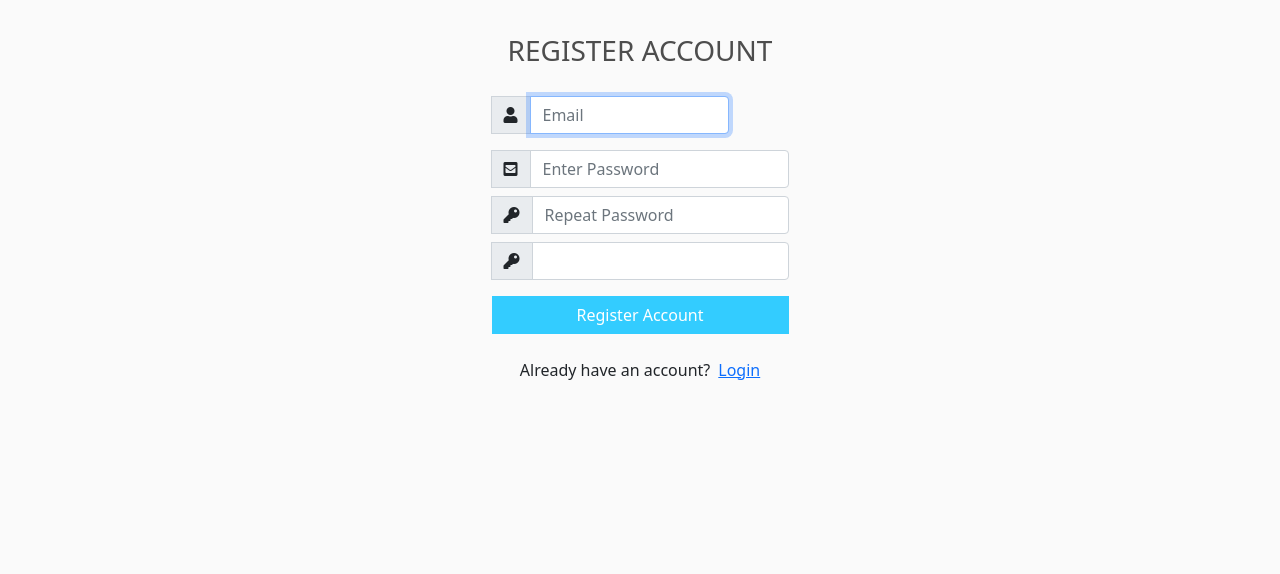
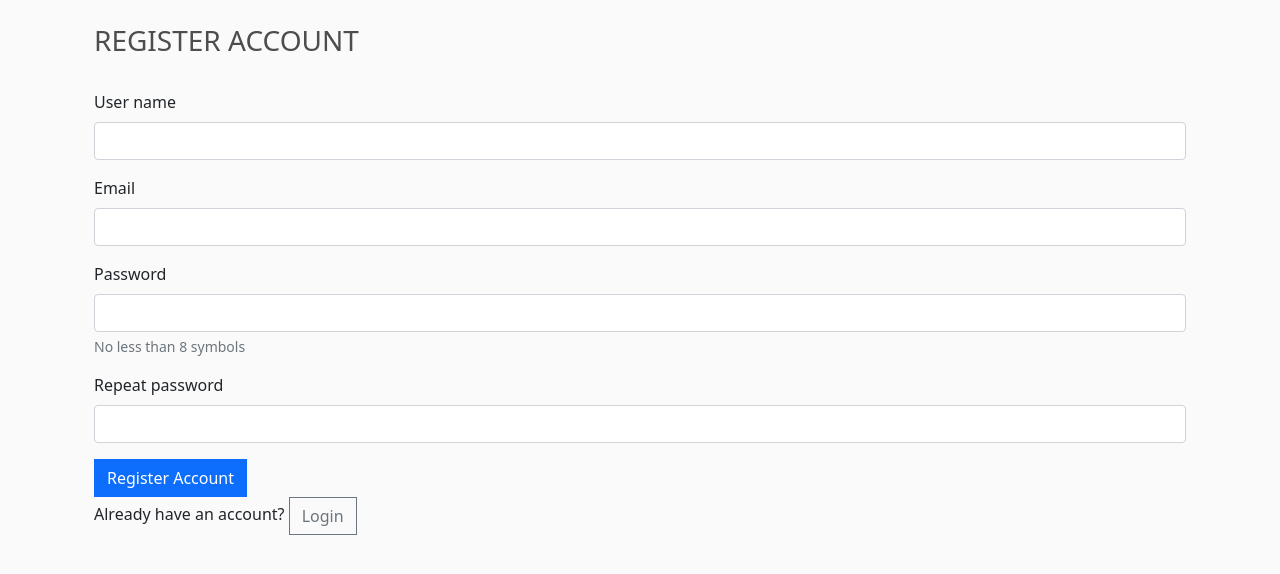
Before and after one commit to repeckadonatas/Music-store, a Django app: page /register/ in a window 1280 px wide. Shown: the part 86-660 px from the top of the page. Run offline with Django 3.2, Linux system fonts and the light colour scheme; some libraries are stand-ins or nearby versions.

Commit message:
music store

```diff
--- a/musicstore/static/css/main.css
+++ b/musicstore/static/css/main.css
@@ -115,3 +115,28 @@ h1,h2,h3,h4,h5,h6{
 .mb-3{
     width: 80%;
 }
+
+.login_btn {
+    width: 100%;
+    background: #33ccff !important;
+    color: white !important;
+}
+
+.login_btn:focus {
+    box-shadow: none !important;
+    outline: 0px !important;
+}
+
+.user_card {
+    margin-top: auto;
+    margin-bottom: auto;
+    position: relative;
+    display: flex;
+    justify-content: center;
+    flex-direction: column;
+    padding: 10px;
+}
+
+.form_container {
+    margin-top: 20px;
+}
--- a/musicstore/store/templates/store/register.html
+++ b/musicstore/store/templates/store/register.html
@@ -3,98 +3,31 @@
 {% block content %}
 
 
-    <title>Register</title>
 
-    <link rel="stylesheet" href="https://use.fontawesome.com/releases/v5.6.1/css/all.css" integrity="sha384-gfdkjb5BdAXd+lj+gudLWI+BXq4IuLW5IT+brZEZsLFm++aCMlF1V92rMkPaX4PP" crossorigin="anonymous">
-
-    <style>
-        .login_btn {
-            width: 100%;
-            background: #33ccff !important;
-            color: white !important;
-        }
-
-        .login_btn:focus {
-            box-shadow: none !important;
-            outline: 0px !important;
-        }
-
-        .user_card {
-            margin-top: auto;
-            margin-bottom: auto;
-            position: relative;
-			display: flex;
-			justify-content: center;
-			flex-direction: column;
-			padding: 10px;
-        }
-
-        .form_container {
-			margin-top: 20px;
-		}
-    </style>
-
-    <div class="container h-100">
-        <div class="d-flex justify-content-center h-100">
-            <div class="user_card">
-                <div class="d-flex justify-content-center">
-                    <h3 id="form-title">REGISTER ACCOUNT</h3>
-                </div>
-                <div class="d-flex justify-content-center form_container">
-
-                    <form method="POST" action="">
-                        {% csrf_token %}
-                        <div class="input-group mb-3">
-                            <div class="input-group-append">
-                                <span class="input-group-text"><i class="fas fa-user"></i></span>
-                            </div>
-                            {{form.username}}
-                        </div>
-                        <div class="input-group mb-2">
-                            <div class="input-group-append">
-                                <span class="input-group-text"><i class="fas fa-envelope-square"></i></span>
-                            </div>
-                            {{form.email}}
-                        </div>
-                        <div class="input-group mb-2">
-                            <div class="input-group-append">
-                                <span class="input-group-text"><i class="fas fa-key"></i></span>
-                            </div>
-                            {{form.password1}}
-                        </div>
-                        <div class="input-group mb-2">
-                            <div class="input-group-append">
-                                <span class="input-group-text"><i class="fas fa-key"></i></span>
-                            </div>
-                            {{form.password2}}
-                        </div>
-
-                        <div class="d-flex justify-content-center mt-3 login_container">
-                            <input class="btn login_btn" type="submit" value="Register Account">
-                        </div>
-                    </form>
-                </div>
-
-                <div class="mt-4">
-                    <div class="d-flex justify-content-center links">
-                        Already have an account? <a href="{% url 'login' %}" class="ml-2">Login</a>
-                    </div>
-                </div>
-            </div>
+<div class="container register">
+    <h3>REGISTER ACCOUNT</h3><br/>
+    <form method="post">
+        {% csrf_token %}
+        <div class="form-group">
+            <label for="username">User name</label>
+            <input name="username" type="text" class="form-control" id="username">
         </div>
-    </div>
-
-    <script>
-        var form_fields = document.getElementsByTagName('input')
-        form_fields[0].placeholder = 'Username';
-        form_fields[1].placeholder = 'Email';
-        form_fields[2].placeholder = 'Enter Password';
-        form_fields[3].placeholder = 'Repeat Password';
-
-        for (var field in form_fields){
-            form_fields[field].className += ' form-control'
-        }
-    </script>
-
+        <div class="form-group">
+            <label for="exampleInputEmail1">Email</label>
+            <input name="email" type="email" class="form-control" id="exampleInputEmail1">
+        </div>
+        <div class="form-group">
+            <label for="password">Password</label>
+            <input name="password" type="password" class="form-control" id="password" aria-describedby="pwdHelp">
+            <small id="pwdHelp" class="form-text text-muted">No less than 8 symbols</small>
+        </div>
+        <div class="form-group">
+            <label for="password2">Repeat password</label>
+            <input name="password2" type="password" class="form-control" id="password2" aria-describedby="pwd2Help">
+        </div>
+        <button type="submit" class="btn btn-primary register-button">Register Account</button>
+    </form>
+    <p>Already have an account? <a href="{% url 'login' %}"><button class="btn btn-outline-secondary">Login</button></a></p>
+</div>
 
 {% endblock content %}
--- a/musicstore/store/views.py
+++ b/musicstore/store/views.py
@@ -3,13 +3,16 @@ from .models import *
 from django.http import JsonResponse
 import json
 import datetime
+from django.contrib.auth.models import User
 
 from .utils import cookieCart
 from .forms import CreateUserForm, AudioForm
+# from django.contrib.auth.forms import UserCreationForm
+
 
 from django.contrib import messages
 
-# from django.views.decorators.csrf import csrf_exempt, csrf_protect
+from django.views.decorators.csrf import csrf_exempt, csrf_protect
 
 from django.contrib.auth import authenticate, login, logout
 
@@ -143,19 +146,27 @@ def processOrder(request):
     return JsonResponse('Payment complete', safe=False)
 
 
+@csrf_protect
 def registerPage(request):
-    form = CreateUserForm()
-
-    if request.method == 'POST':
-        form = CreateUserForm(request.POST)
-        if form.is_valid():
-            form.save()
-            user = form.cleaned_data.get('username')
-            messages.success(request, 'Account was successfully created!')
-            return redirect('login')
-
-    context = {'form': form}
-    return render(request, 'store/register.html', context)
+    if request.method == "POST":
+        username = request.POST['username']
+        email = request.POST['email']
+        password = request.POST['password']
+        password2 = request.POST['password2']
+        if password == password2:
+            if User.objects.filter(username=username).exists():
+                messages.error(request, f'Username {username} is already taken!')
+                return redirect('register')
+            else:
+                if User.objects.filter(email=email).exists():
+                    messages.error(request, f'User with this email {email} is already registered!')
+                    return redirect('register')
+                else:
+                    User.objects.create_user(username=username, email=email, password=password)
+        else:
+            messages.error(request, 'Passwords do not match!')
+            return redirect('register')
+    return render(request, 'store/register.html')
 
 
 def loginPage(request):
```
Also changed, not shown: musicstore/db.sqlite3.
